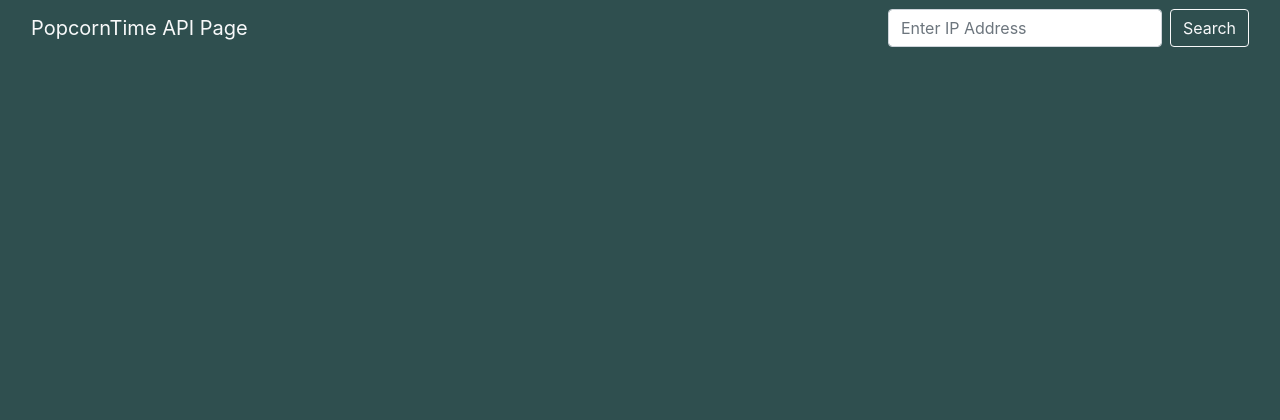
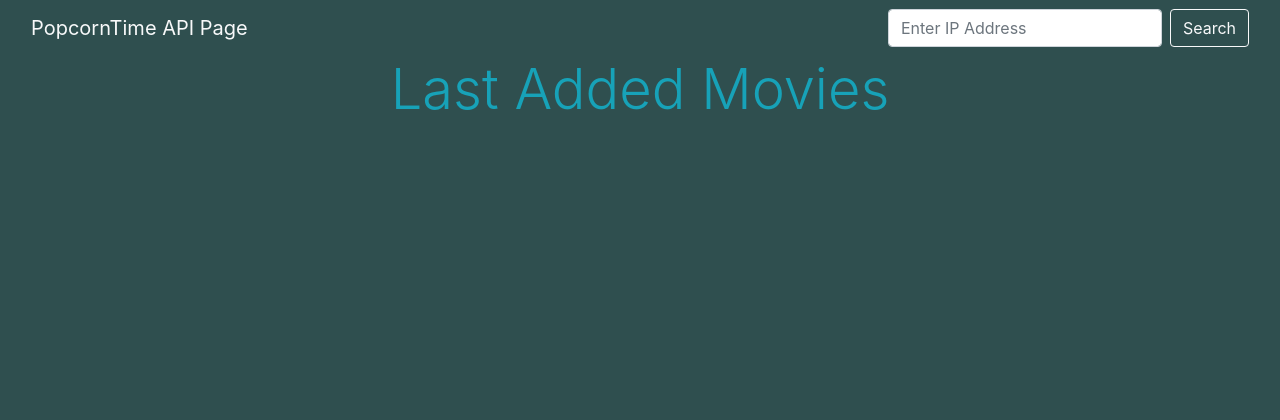
Before and after one commit to aaronjonesii/anonsystech, a Django app: page /pt/ in a window 1280 px wide. Shown: the top 420 px of the page. Run offline with Django 3.2, Linux system fonts and the light colour scheme; data that the repository does not hold is empty; some libraries are stand-ins or nearby versions.

Commit message:
Added Page Label to PopcornTime API Page

```diff
--- a/anonsys_tech/ip/templates/main/layout.html
+++ b/anonsys_tech/ip/templates/main/layout.html
@@ -28,8 +28,12 @@
             </form>
         </nav>
 
+        <div class="wrapper mb-5">
+
         {% block content %}
         {% endblock %}
+
+        </div>
 
 
         <footer class="fixed-bottom">
--- a/anonsys_tech/ip/templates/popcorntime/popcorntime.html
+++ b/anonsys_tech/ip/templates/popcorntime/popcorntime.html
@@ -6,9 +6,10 @@
 <script src="{% static 'popcorntime/js/main.js' %}"></script>
 {% load popcorntime_extras %}
 
+    <h1 class="display-4 text-info text-center">Last Added Movies</h1>
 {% comment %} Something Here {% endcomment %}
     <!-- <div class="card-columns mx-auto"> -->
-    <div class="container-fluid content-row mx-auto">
+    <div class="container-fluid content-row mx-auto mb-5">
     <div class="row">
     {% for movie in last_added_data %}
 
```
